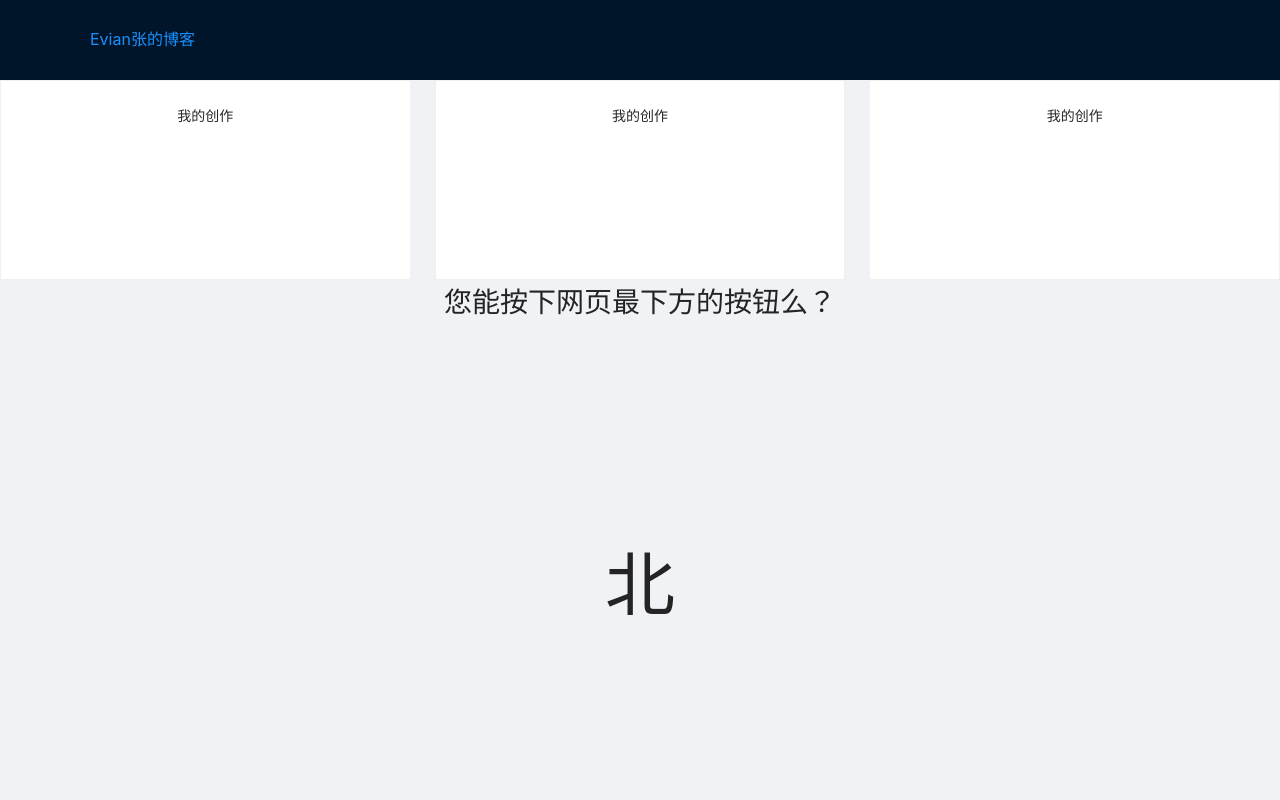
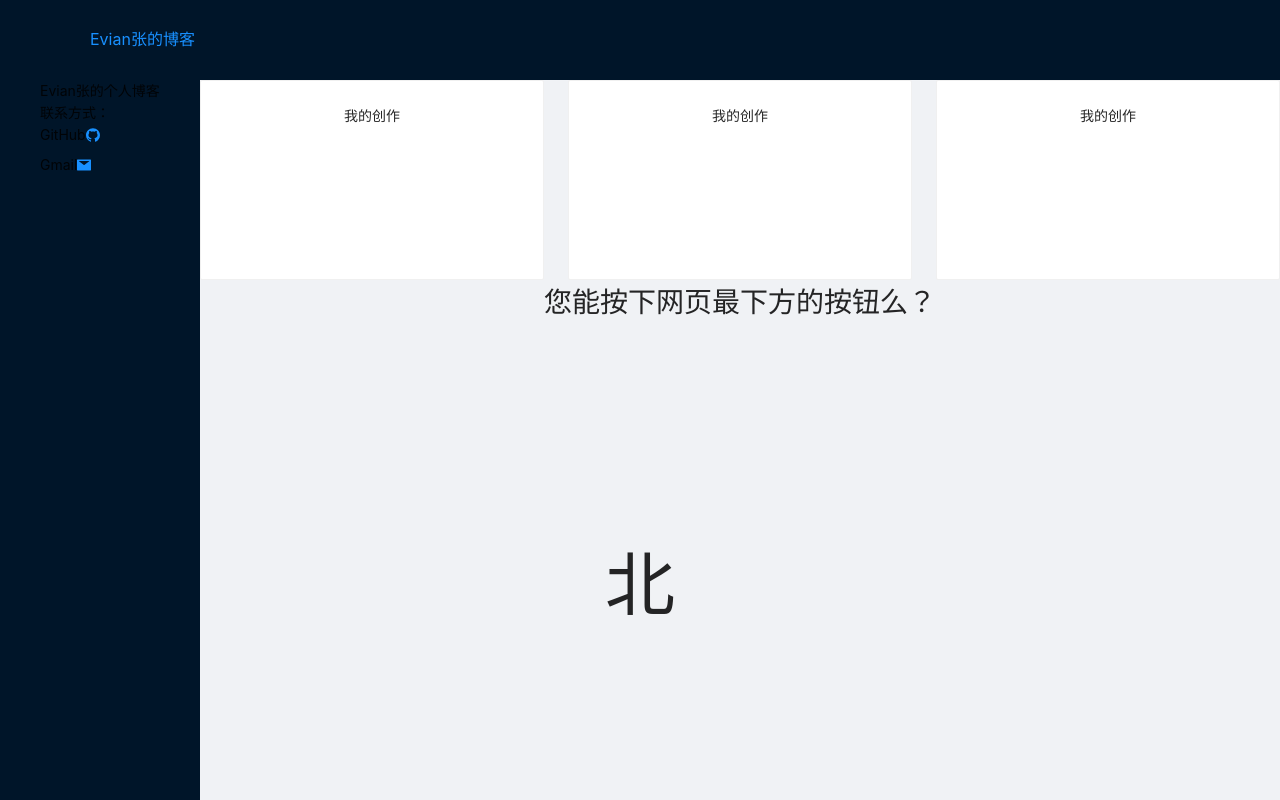
Before and after one commit to Evian-Zhang/evian-blog, a Next.js app in the folder frontend/: page / in a window 1280 px wide. Shown: the top 800 px of the page. Built offline with nearby package versions, Linux system fonts and the light colour scheme.

Commit message:
add footer, side, and adjust infinite scroller for lg view

```diff
--- a/frontend/components/articleList.tsx
+++ b/frontend/components/articleList.tsx
@@ -18,7 +18,7 @@ const ArticleListItem = (props: { articleMeta: ArticleMeta }) => {
         <div>
             <Row>
                 <Col {...colResponsiveProps} style={{overflowX: "auto"}}>
-                    <Link href={`/writings/article/${articleMeta.title}`}>
+                    <Link href={`/writings/${articleMeta.title}`}>
                         <a rel="noopener noreferrer" style={{textDecoration: "none"}}>
                             {articleMeta.title}
                         </a>
--- a/frontend/components/detailPage.tsx
+++ b/frontend/components/detailPage.tsx
@@ -1,13 +1,14 @@
 import { ArticleMeta } from "../interfaces";
 import { WritingsHeader } from '../components/header';
 import MyHead from '../components/head';
+import MyFooter from '../components/footer';
 import { ArticleListWithPagination } from '../components/articleList';
 
 import { useState } from 'react';
 import useSWR, { mutate } from 'swr';
 import { Layout, Row, Col, Typography } from 'antd';
 
-const { Header, Content } = Layout;
+const { Header, Content, Footer } = Layout;
 const { Title } = Typography;
 
 interface DetailPageProps {
@@ -85,6 +86,9 @@ const DetailPage = (props: DetailPageProps) => {
                         </Col>
                     </Row>
                 </Content>
+                <Footer>
+                    <MyFooter/>
+                </Footer>
             </Layout>
         </div>
     );
--- a/frontend/components/infiniteScroller.tsx
+++ b/frontend/components/infiniteScroller.tsx
@@ -15,13 +15,15 @@ const InfinityScroller = () => {
     const contentLength = gameContent.length;
     useEffect(() => {
         setContentIndex(Math.floor((window.scrollY > 0 ? window.scrollY : 0) / 150) % contentLength);
-        window.onscroll = () => {
+        const manager = () => {
             setContentIndex(Math.floor((window.scrollY > 0 ? window.scrollY : 0) / 150) % contentLength);
             const container = containerRef.current;
             if (window.scrollY > container.offsetTop + container.offsetHeight - window.innerHeight - VISIBLE_OFFSET) {
                 setHeight(prevHeight => prevHeight + HEIGHT_INCREASE);
             }
         };
+        window.onscroll = manager;
+        window.onresize = manager;
     }, []);
     return (
         <div ref={containerRef}>
@@ -52,6 +54,7 @@ const InfinityScroller = () => {
                 }
                 #gameChar {
                     position: fixed;
+                    z-index: 1;
                     bottom: 20%;
                     left: 50%;
                     transform: translateX(-50%);
--- a/frontend/package.json
+++ b/frontend/package.json
@@ -12,6 +12,7 @@
   "author": "",
   "license": "ISC",
   "dependencies": {
+    "@ant-design/icons": "^4.0.6",
     "@material-ui/core": "^4.9.7",
     "@reduxjs/toolkit": "^1.3.5",
     "@types/dompurify": "^2.0.1",
@@ -20,6 +21,7 @@
     "@types/redux": "^3.6.0",
     "@zeit/next-workers": "^1.0.0",
     "antd": "^4.1.3",
+    "crypto-js": "^4.0.0",
     "dompurify": "^2.0.10",
     "highlight.js": "^10.0.0",
     "jsdom": "^16.2.2",
--- a/frontend/pages/index.tsx
+++ b/frontend/pages/index.tsx
@@ -1,12 +1,13 @@
 import Link from 'next/link';
 
-import { Layout, Row, Col, Card } from 'antd';
+import { Layout, Row, Col, Card, Space } from 'antd';
+import { GithubFilled, MailFilled } from '@ant-design/icons';
 
 import MyHead from '../components/head';
 import { HomeHeader } from '../components/header';
 import InfiniteScroller from '../components/infiniteScroller'
 
-const { Header, Content } = Layout;
+const { Header, Content, Sider } = Layout;
 
 const colResponsiveProps = {
     xs: 24,
@@ -24,12 +25,31 @@ const Home = () => {
                 <Header style={{height: "auto"}}>
                     <HomeHeader/>
                 </Header>
+                <Layout>
+                    <Sider
+                        style={{width: "20%"}}
+                        breakpoint="lg"
+                        collapsedWidth="0"
+                    >
+                        <div style={{marginLeft: "20%"}}>
+                            Evian张的个人博客<br/>
+                            联系方式：<br/>
+                            <Space direction="vertical">
+                                <div style={{width: "100%"}}>
+                                    GitHub<a href="https://github.com/Evian-Zhang" rel="noopener noreferrer"><GithubFilled/></a>
+                                </div>
+                                <div style={{width: "100%"}}>
+                                    Gmail<a href="mailto:evianzhang1999@gmail.com"><MailFilled/></a>
+                                </div>
+                            </Space>
+                        </div>
+                    </Sider>
                     <Content>
                         <Row justify="space-around" gutter={24}>
                             <Col {...colResponsiveProps}>
                                 <Link href="/writings">
                                     <a rel="noopener noreferrer" style={{textDecoration: "none"}}>
-                                    <Card style={{minHeight: 200, textAlign: "center"}}>
+                                        <Card style={{minHeight: 200, textAlign: "center", zIndex: 3}}>
                                             我的创作
                                         </Card>
                                     </a>
@@ -38,7 +58,7 @@ const Home = () => {
                             <Col {...colResponsiveProps}>
                                 <Link href="/writings">
                                     <a rel="noopener noreferrer" style={{textDecoration: "none"}}>
-                                    <Card style={{minHeight: 200, textAlign: "center"}}>
+                                        <Card style={{minHeight: 200, textAlign: "center", zIndex: 3}}>
                                             我的创作
                                         </Card>
                                     </a>
@@ -47,7 +67,7 @@ const Home = () => {
                             <Col {...colResponsiveProps}>
                                 <Link href="/writings">
                                     <a rel="noopener noreferrer" style={{textDecoration: "none"}}>
-                                    <Card style={{minHeight: 200, textAlign: "center"}}>
+                                        <Card style={{minHeight: 200, textAlign: "center", zIndex: 3}}>
                                             我的创作
                                         </Card>
                                     </a>
@@ -61,6 +81,7 @@ const Home = () => {
                         </Row>
                     </Content>
                 </Layout>
+            </Layout>
         </div>
     );
 }
```
Also changed, not shown: frontend/components/footer.tsx (added, +21 -0 lines), frontend/pages/writings/[articleTitle].tsx (+21 -3 lines), frontend/pages/writings/index.tsx (+7 -3 lines), 1 other file (tests, documents, lock files or other folders). Lines whose indentation alone changed are shown as unchanged.
